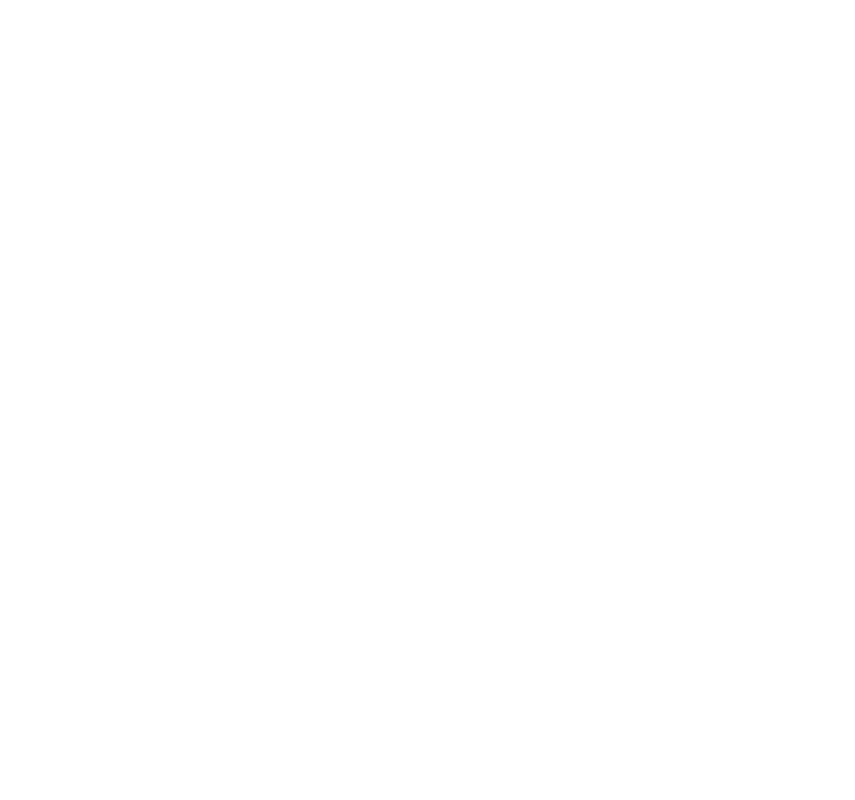
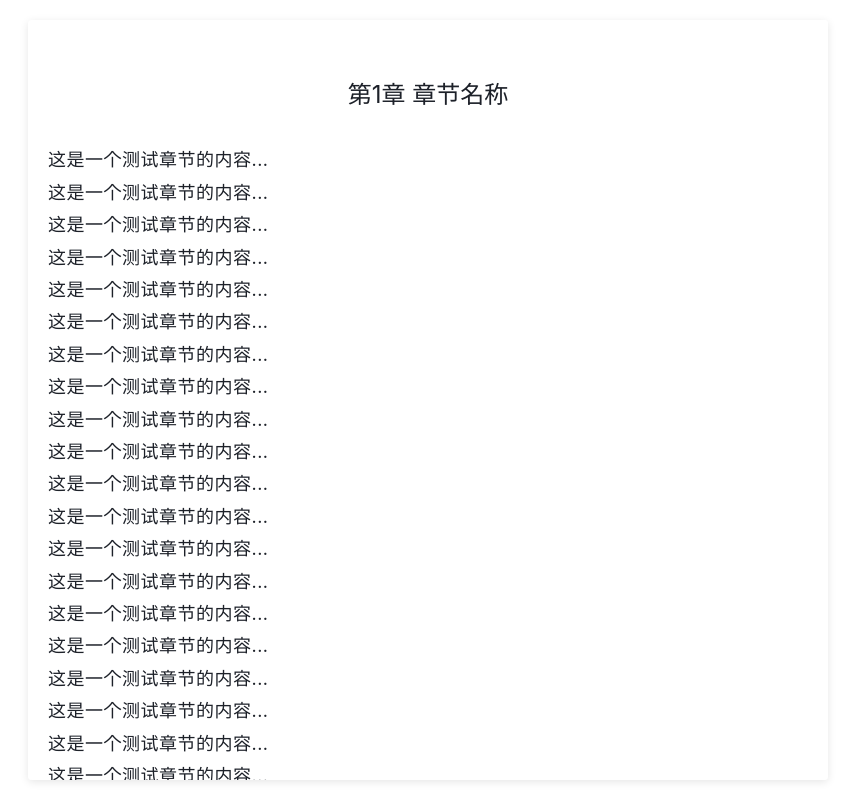
Before and after one commit to ThinkerWen/wreader-web, a Vue app: page /read/1 in a window 1280 px wide. Before the commit this address had no page. Shown: the whole page, without its empty margins (212-1067 px from the left). Built offline with nearby package versions, Linux system fonts and the light colour scheme.

Commit message:
ReadView

```diff
--- a/src/router/index.js
+++ b/src/router/index.js
@@ -1,21 +1,26 @@
 import { createRouter, createWebHistory } from 'vue-router';
-import Home from '../views/HomeView.vue'; // 引入 Home 组件
-import BookDetail from '../views/BookDetail.vue'; // 引入 Home 组件
+import Home from '../views/HomeView.vue';
+import BookDetail from '../views/BookDetail.vue';
+import ReadView from '../views/ReadView.vue';
 
 const routes = [
   {
-    path: '/',       // 根路径
+    path: '/',
     name: 'Home',
-    component: Home, // 对应的组件
+    component: Home,
   },{
     path: '/book/:id',
     name: 'BookDetail',
     component: BookDetail
+  },{
+    path: '/read/:id',
+    name: 'Read',
+    component: ReadView
   }
 ];
 
 const router = createRouter({
-  history: createWebHistory(),  // 使用 HTML5 History 模式
+  history: createWebHistory(),
   routes,
 });
 
--- /dev/null
+++ b/src/views/ReadView.vue
@@ -0,0 +1,263 @@
+<template>
+  <div class="read-container">
+    <!-- 左侧章节抽屉 -->
+    <a-drawer
+      :visible="showChapterList"
+      @cancel="showChapterList = false"
+      :width="300"
+      :footer="false"
+      unmountOnClose
+      placement="left"
+    >
+      <template #title>
+        <div class="drawer-header">
+          <span>目录</span>
+          <a-button type="text" size="small" @click="reverseChapterList">
+            {{ isReverse ? '正序' : '倒序' }}
+          </a-button>
+        </div>
+      </template>
+      <a-scrollbar>
+        <a-menu :style="{ width: '100%' }" @click="handleChapterClick">
+          <a-menu-item
+            v-for="chapter in displayChapters"
+            :key="chapter.id"
+            :class="{ 'reading': chapter.id === currentChapter }"
+          >
+            {{ chapter.title }}
+          </a-menu-item>
+        </a-menu>
+      </a-scrollbar>
+    </a-drawer>
+
+    <!-- 顶部控制栏 - 默认隐藏，鼠标移动时显示 -->
+    <div class="control-bar" :class="{ 'show': showControls }">
+      <div class="left-controls">
+        <a-button type="text" @click="showChapterList = true">
+          <template #icon>
+            <icon-menu />
+          </template>
+          目录
+        </a-button>
+        <a-button type="text" @click="goBack">
+          <template #icon>
+            <icon-arrow-left />
+          </template>
+          返回
+        </a-button>
+      </div>
+      <div class="right-controls">
+        <a-button-group>
+          <a-button type="text" @click="prevChapter">上一章</a-button>
+          <a-button type="text" @click="nextChapter">下一章</a-button>
+        </a-button-group>
+      </div>
+    </div>
+
+    <!-- 修改内容区域的结构 -->
+    <div class="content-wrapper" @mousemove="handleMouseMove">
+      <div class="content-scroll">
+        <div class="content-container">
+          <div class="chapter-content">
+            <h1>{{ currentChapterTitle }}</h1>
+            <div class="text-content">
+              {{ chapterContent }}
+            </div>
+          </div>
+        </div>
+      </div>
+    </div>
+  </div>
+</template>
+
+<style scoped>
+.read-container {
+  width: 100vw;
+  height: 100vh;
+  background: var(--color-bg-1);
+  position: relative;
+  display: flex;
+  flex-direction: column;
+  overflow: hidden; /* 防止整体滚动 */
+}
+
+.control-bar {
+  position: fixed;
+  top: 0;
+  left: 0;
+  right: 0;
+  height: 48px;
+  background: var(--color-bg-2);
+  display: flex;
+  justify-content: space-between;
+  align-items: center;
+  padding: 0 20px;
+  transform: translateY(-100%);
+  transition: transform 0.3s ease;
+  z-index: 100;
+  border-bottom: 1px solid var(--color-border);
+}
+
+.control-bar.show {
+  transform: translateY(0);
+}
+
+.left-controls,
+.right-controls {
+  display: flex;
+  gap: 12px;
+  align-items: center;
+}
+
+/* 修改内容区域的样式 */
+.content-wrapper {
+  flex: 1;
+  display: flex;
+  justify-content: center;
+  align-items: flex-start;
+  padding: 20px;
+  overflow: hidden;
+}
+
+.content-scroll {
+  width: 800px; /* 固定宽度 */
+  height: 100%;
+  overflow-y: auto; /* 只在这里启用滚动 */
+  background: var(--color-bg-2);
+  border-radius: 4px;
+  box-shadow: 0 2px 8px rgba(0, 0, 0, 0.1);
+}
+
+.content-container {
+  padding: 40px 20px;
+}
+
+.chapter-content {
+  /* 移除 max-width，因为父容器已经固定宽度 */
+  background: transparent; /* 移除背景，因为已经在父容器设置 */
+  box-shadow: none; /* 移除阴影，因为已经在父容器设置 */
+}
+
+.chapter-content h1 {
+  text-align: center;
+  margin-bottom: 30px;
+  color: var(--color-text-1);
+  font-size: 24px;
+}
+
+.text-content {
+  font-size: 18px;
+  line-height: 1.8;
+  color: var(--color-text-1);
+  text-align: justify;
+  letter-spacing: 0.5px;
+  white-space: pre-wrap;
+}
+
+/* 将滚动条样式应用到正确的元素 */
+.content-scroll::-webkit-scrollbar {
+  width: 8px;
+}
+
+.content-scroll::-webkit-scrollbar-track {
+  background: transparent;
+}
+
+.content-scroll::-webkit-scrollbar-thumb {
+  background: transparent;
+  border-radius: 4px;
+}
+
+.content-scroll:hover::-webkit-scrollbar-thumb {
+  background: var(--color-fill-4);
+}
+
+/* 抽屉样式覆盖 */
+:deep(.arco-drawer-header) {
+  border-bottom: 1px solid var(--color-border);
+}
+
+.drawer-header {
+  display: flex;
+  justify-content: space-between;
+  align-items: center;
+  width: 100%;
+}
+</style>
+
+<script setup lang="ts">
+import { ref, onMounted, onUnmounted } from 'vue';
+import { useRouter, useRoute } from 'vue-router';
+import { IconMenu, IconArrowLeft } from '@arco-design/web-vue/es/icon';
+
+const router = useRouter();
+const route = useRoute();
+const showChapterList = ref(false);
+const showControls = ref(false);
+const isReverse = ref(false);
+const currentChapter = ref(Number(route.params.id) || 1);
+
+// 控制栏自动隐藏
+let hideTimeout: number;
+const handleMouseMove = () => {
+  showControls.value = true;
+  clearTimeout(hideTimeout);
+  hideTimeout = window.setTimeout(() => {
+    showControls.value = false;
+  }, 3000);
+};
+
+// 模拟章节数据
+const chapters = Array.from({ length: 1986 }, (_, i) => ({
+  id: i + 1,
+  title: `第${i + 1}章 ${i + 1 === 1986 ? '大结局' : '章节名称'}`
+}));
+
+const originalChapters = [...chapters];
+const displayChapters = ref([...chapters]);
+
+// 模拟当前章节内容
+const currentChapterTitle = ref(chapters[currentChapter.value - 1].title);
+const chapterContent = ref('这是一个测试章节的内容...\n'.repeat(50));
+
+const reverseChapterList = () => {
+  isReverse.value = !isReverse.value;
+  if (isReverse.value) {
+    displayChapters.value = [...chapters].reverse();
+  } else {
+    displayChapters.value = [...originalChapters];
+  }
+};
+
+const handleChapterClick = (key: string) => {
+  currentChapter.value = Number(key);
+  showChapterList.value = false;
+  // TODO: 加载新章节内容
+};
+
+const goBack = () => {
+  router.back();
+};
+
+const prevChapter = () => {
+  if (currentChapter.value > 1) {
+    currentChapter.value--;
+    // TODO: 加载新章节内容
+  }
+};
+
+const nextChapter = () => {
+  if (currentChapter.value < chapters.length) {
+    currentChapter.value++;
+    // TODO: 加载新章节内容
+  }
+};
+
+onMounted(() => {
+  handleMouseMove();
+});
+
+onUnmounted(() => {
+  clearTimeout(hideTimeout);
+});
+</script>
```
